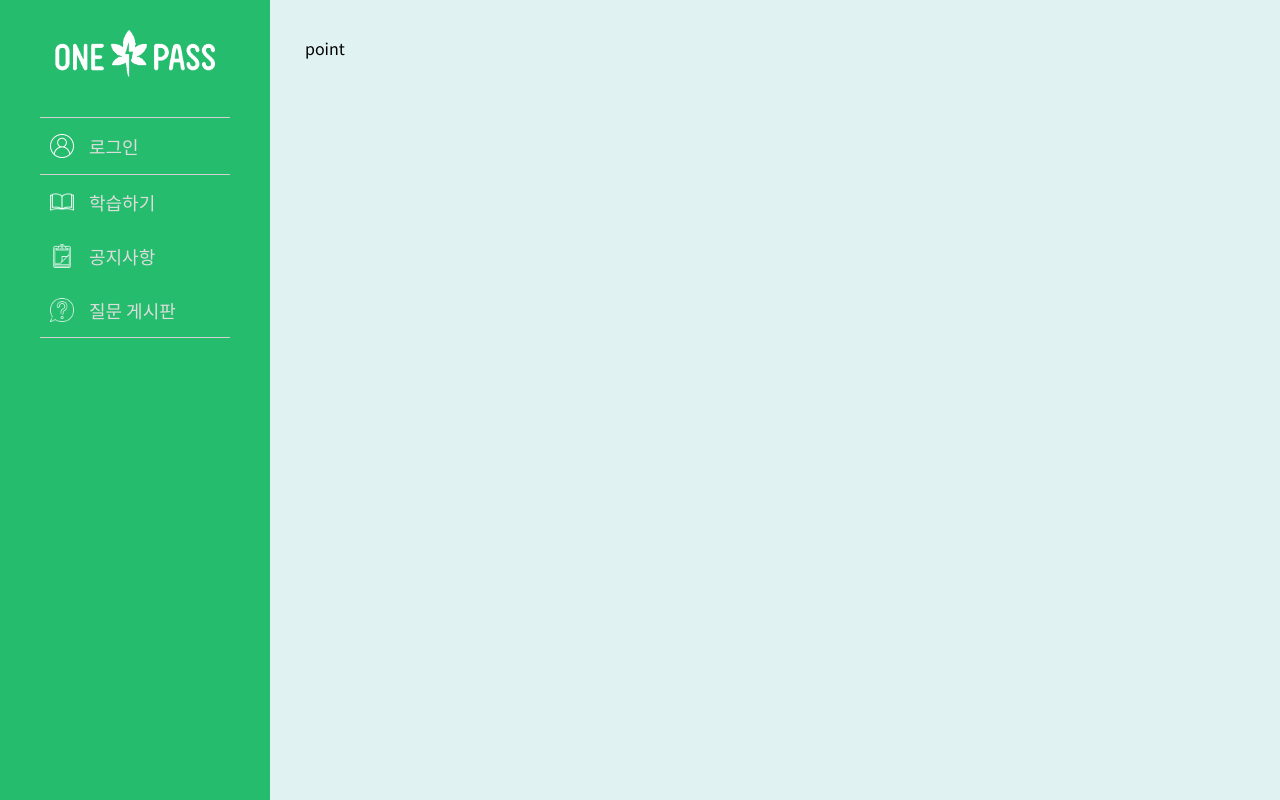
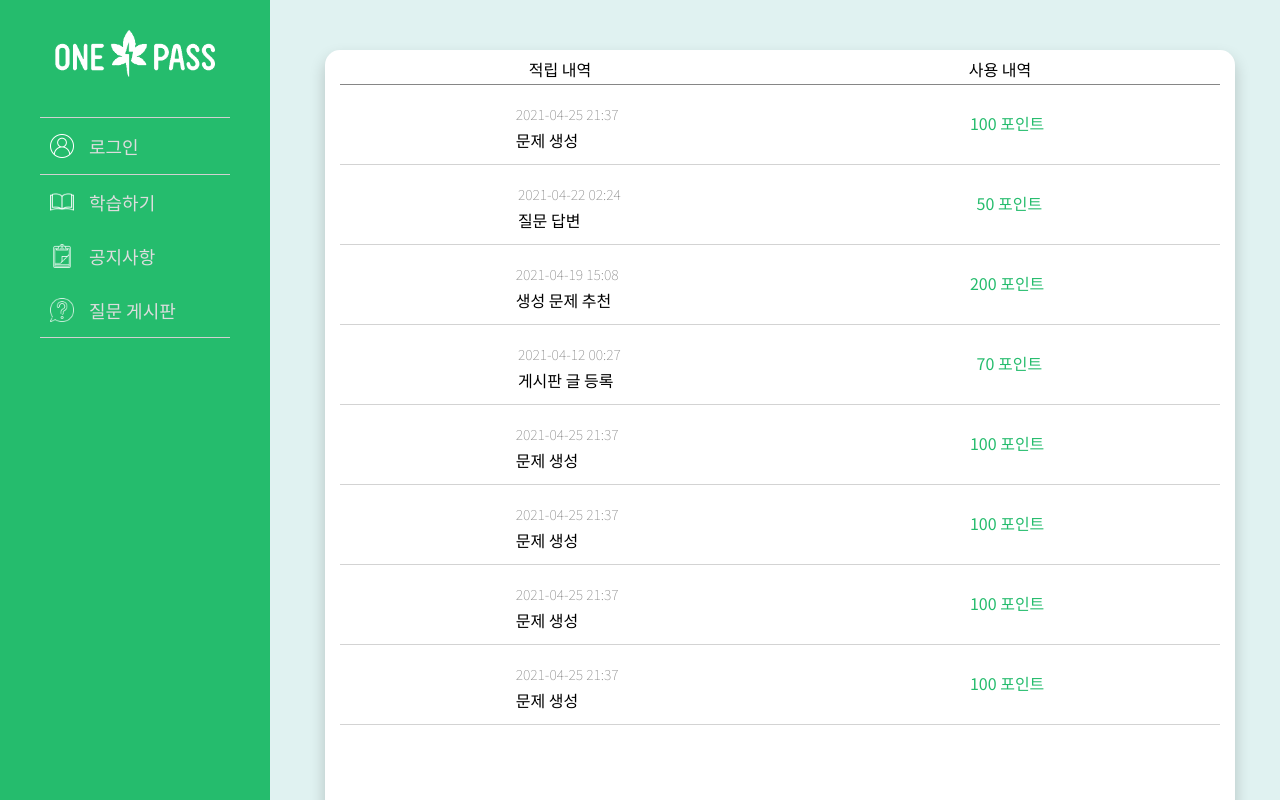
Before and after one commit to Team-Rev/Front-End, a React (Create React App) app: page /pointrecord in a window 1280 px wide. Built offline with nearby package versions, Linux system fonts and the light colour scheme.

Commit message:
feat : 포인트 서비스 디자인 초안

```diff
--- /dev/null
+++ b/src/component/Main/Pointrecord/Point.module.css
@@ -0,0 +1,63 @@
+.container{
+    display : flex;
+    justify-content: center;
+    width : 100%;
+    height : 100vh;
+}
+
+.contentbox{
+    width : 100%;
+    background-color: white;
+    border-radius: 15px;
+    padding : 15px;
+    margin : 10px 0 0 20px;
+    -ms-overflow-style: none; /* IE and Edge */
+    scrollbar-width: none;
+    box-shadow: 0px 8px 16px 0px rgb(0 0 0 / 20%);
+}
+
+.top_menu{
+    display : flex;
+    justify-content: space-around;
+    height : 20px;
+    border-bottom: 1px solid rgb(134, 134, 134);
+    line-height: 8px;
+}
+
+.top_menu p{
+    margin-bottom : 5px;
+}
+
+.listTab{
+    display: flex;
+    flex-direction: column;
+    border-bottom : 1px solid lightgray;
+}
+
+.contentList{
+    display : flex;
+    flex-direction: row;
+    justify-content: space-around;
+}
+
+.date{
+    margin : 20px 0 15px 0;
+    justify-content: center;
+    line-height: 18px;
+}
+
+.date p:first-child{
+    font-size : 14px;
+    font-weight : 200;
+    color :rgb(134, 134, 134);
+    margin-bottom : 8px;
+}
+
+.point{
+    margin-top : 30px;
+}
+
+.point p{
+    font-weight: 400;
+    color : #25bc6d;
+}
--- a/src/component/Main/Pointrecord/Pointrecord.js
+++ b/src/component/Main/Pointrecord/Pointrecord.js
@@ -1,5 +1,6 @@
 import React from 'react';
 import { Container } from '../../Container/Container'
+import style from './Point.module.css'
 
 export function Pointrecord (props) {
     return (
@@ -9,8 +10,130 @@ export function Pointrecord (props) {
     );
 };
 
-function PointBoard(props){
-    return(
-        <div>point</div>
-    );
+const PointBoard = (props) => {
+
+
+
+    return (
+        <div className={style.container}>
+            <div className={style.contentbox}>
+                <div className={style.top_menu}>
+                   <div className={style.getpoint}>
+                      <p>적립 내역</p>
+                   </div>
+                   <div className={style.usepoint}>
+                      <p>사용 내역</p>
+                   </div>
+                </div>
+                <div className={style.main_content}>
+                    <ul>
+                        <li className={style.listTab}>
+                           <div className={style.contentList}>
+                            <div className={style.date}>
+                                <p>2021-04-25 21:37</p>
+                                <p>문제 생성</p>
+                            </div>
+                            <div className={style.right_float}>
+                            <div className={style.point}>
+                                <p>100 포인트</p>
+                            </div>
+                          </div>
+                          </div>
+                        </li>
+                        <li className={style.listTab}>
+                           <div className={style.contentList}>
+                            <div className={style.date}>
+                                <p>2021-04-22 02:24</p>
+                                <p>질문 답변</p>
+                            </div>
+                            <div className={style.right_float}>
+                            <div className={style.point}>
+                                <p>50 포인트</p>
+                            </div>
+                          </div>
+                          </div>
+                        </li>
+                        <li className={style.listTab}>
+                           <div className={style.contentList}>
+                            <div className={style.date}>
+                                <p>2021-04-19 15:08</p>
+                                <p>생성 문제 추천</p>
+                            </div>
+                            <div className={style.right_float}>
+                            <div className={style.point}>
+                                <p>200 포인트</p>
+                            </div>
+                          </div>
+                          </div>
+                        </li>
+                        <li className={style.listTab}>
+                           <div className={style.contentList}>
+                            <div className={style.date}>
+                                <p>2021-04-12 00:27</p>
+                                <p>게시판 글 등록</p>
+                            </div>
+                            <div className={style.right_float}>
+                            <div className={style.point}>
+                                <p>70 포인트</p>
+                            </div>
+                          </div>
+                          </div>
+                        </li>
+                        <li className={style.listTab}>
+                           <div className={style.contentList}>
+                            <div className={style.date}>
+                                <p>2021-04-25 21:37</p>
+                                <p>문제 생성</p>
+                            </div>
+                            <div className={style.right_float}>
+                            <div className={style.point}>
+                                <p>100 포인트</p>
+                            </div>
+                          </div>
+                          </div>
+                        </li>
+                        <li className={style.listTab}>
+                           <div className={style.contentList}>
+                            <div className={style.date}>
+                                <p>2021-04-25 21:37</p>
+                                <p>문제 생성</p>
+                            </div>
+                            <div className={style.right_float}>
+                            <div className={style.point}>
+                                <p>100 포인트</p>
+                            </div>
+                          </div>
+                          </div>
+                        </li>
+                        <li className={style.listTab}>
+                           <div className={style.contentList}>
+                            <div className={style.date}>
+                                <p>2021-04-25 21:37</p>
+                                <p>문제 생성</p>
+                            </div>
+                            <div className={style.right_float}>
+                            <div className={style.point}>
+                                <p>100 포인트</p>
+                            </div>
+                          </div>
+                          </div>
+                        </li>
+                        <li className={style.listTab}>
+                           <div className={style.contentList}>
+                            <div className={style.date}>
+                                <p>2021-04-25 21:37</p>
+                                <p>문제 생성</p>
+                            </div>
+                            <div className={style.right_float}>
+                            <div className={style.point}>
+                                <p>100 포인트</p>
+                            </div>
+                          </div>
+                          </div>
+                        </li>
+                    </ul>
+                </div>
+            </div>
+        </div>
+    )
 }
--- a/src/component/Main/Question/AskBoard/AskBoard.js
+++ b/src/component/Main/Question/AskBoard/AskBoard.js
@@ -155,17 +155,22 @@ const Comment = (props) => {
     var comment = props.comment;
     return(
         <div className={style.Comment}>
-            <div>
-                {comment.nickname}
+            <div className={style.CommentHeader}>
+                <span className={style.Nickname}>
+                    {comment.nickname}
+                </span>
+                <span className={style.Date}>
+                    {dateCal(comment.postDate)}
+                </span>
             </div>
-            <div>
+            <div className={style.CommentText}>
                 {comment.comment}
             </div>
-            <div>
-                {dateCal(comment.postDate)} {comment.good} {comment.reComment}
+            <div className={style.Good}>
+                {comment.good} <span className={style.GoodText}>좋아요</span>
             </div>
-            <div>
-                답글 더보기
+            <div className={style.Recomment}>
+                답글 {comment.reComment}개 더보기
             </div>
         </div>
     );
--- a/src/component/Main/Question/AskBoard/AskBoard.module.css
+++ b/src/component/Main/Question/AskBoard/AskBoard.module.css
@@ -63,6 +63,9 @@
     flex-direction: column;
     justify-content: space-between;
 }
+.CommentBox::-webkit-scrollbar{
+    width: 0px;
+}
 
 .CommentTop{
 
@@ -73,9 +76,44 @@
     width: 0px;
 }
 .Comment{
-    padding : 5px 10px 5px 10px
+    padding : 5px 10px 7px 10px;
+    border-bottom: 1px solid rgba(0,0,0,0.15)   ;
 }
 
+.CommentHeader{
+    display: flex;
+}
+.CommentHeader span{
+    display: block;
+    padding:5px 0px 5px 0px;
+}
+.Nickname{
+    font-size: 14px;
+    color: #242424;
+    margin-right: 5px;
+}
+.Date{
+    color: #606060;
+    font-size: 13px;
+    font-weight: 200;
+}
+.CommentText{
+    margin-bottom: 5px;
+
+}
+.Good{
+    font-size: 14px;
+    color: #606060;
+    margin-bottom: 5px;
+}
+.GoodText{
+    font-size: 13px;
+    color: #606060;
+}
+.Recomment{
+    color: #065FD4;
+    font-size: 14px;
+}
 .CommentInput{
     resize: none;
     width: 250px;
--- a/src/component/Main/Question/Question.js
+++ b/src/component/Main/Question/Question.js
@@ -100,8 +100,8 @@ const FrequentCard = (props) => {
 function FrequentlyAskedQuestions(props){
 
     const article = {
-        title : `동영이 컬러링 왜저럼?`,
-        detail : `동영이한테 전화 했는데 컬러링 트로트 나오던데, 컬러링 왜 저따구임 ㅋㅋㅋ`,
+        title : `캡스톤 디자인 기말평가입니다.`,
+        detail : `기말평가에 대한 내용입니다. 궁금하신점이나 문의하실점이 있으면 알려주세요!!!`,
         hits : 0,
         comments : 0,
     }
```
